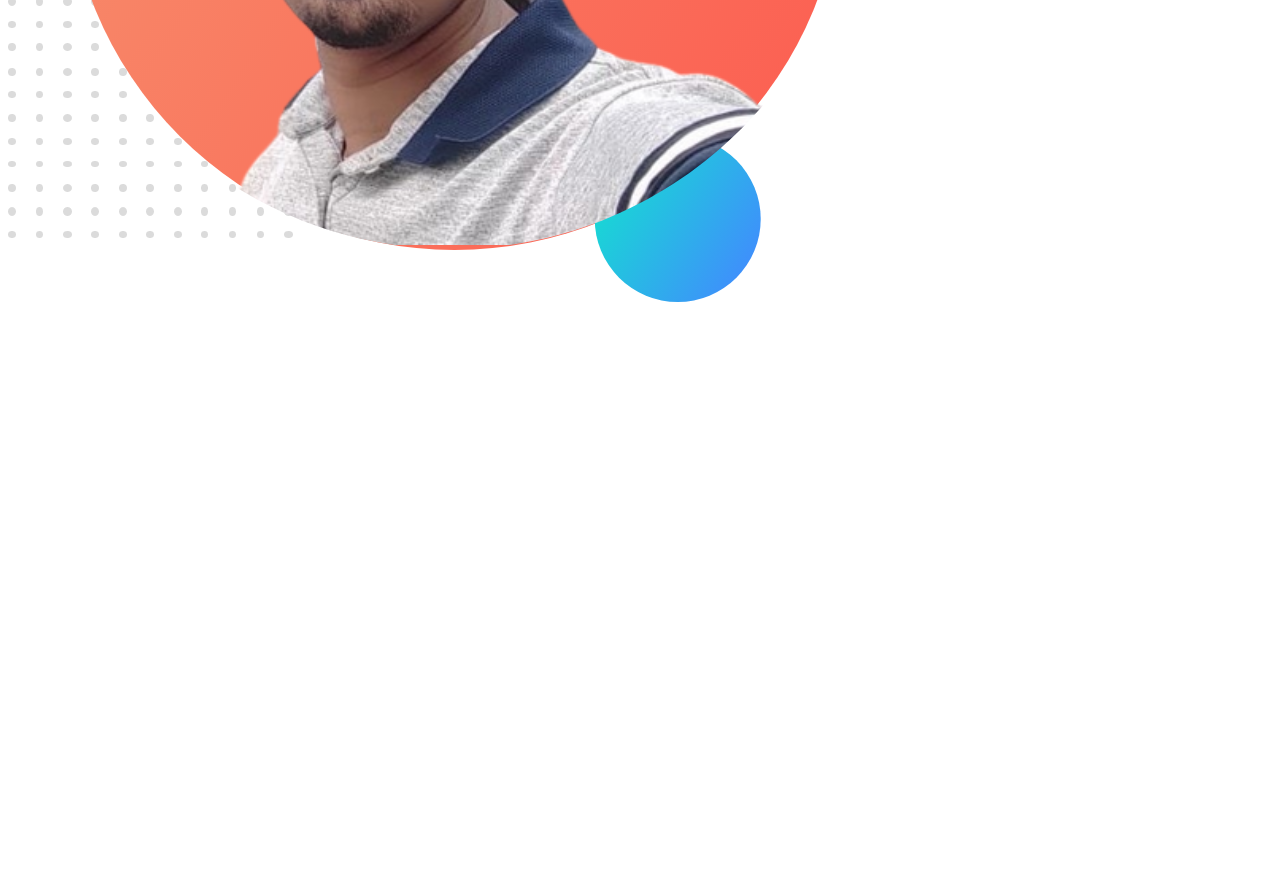
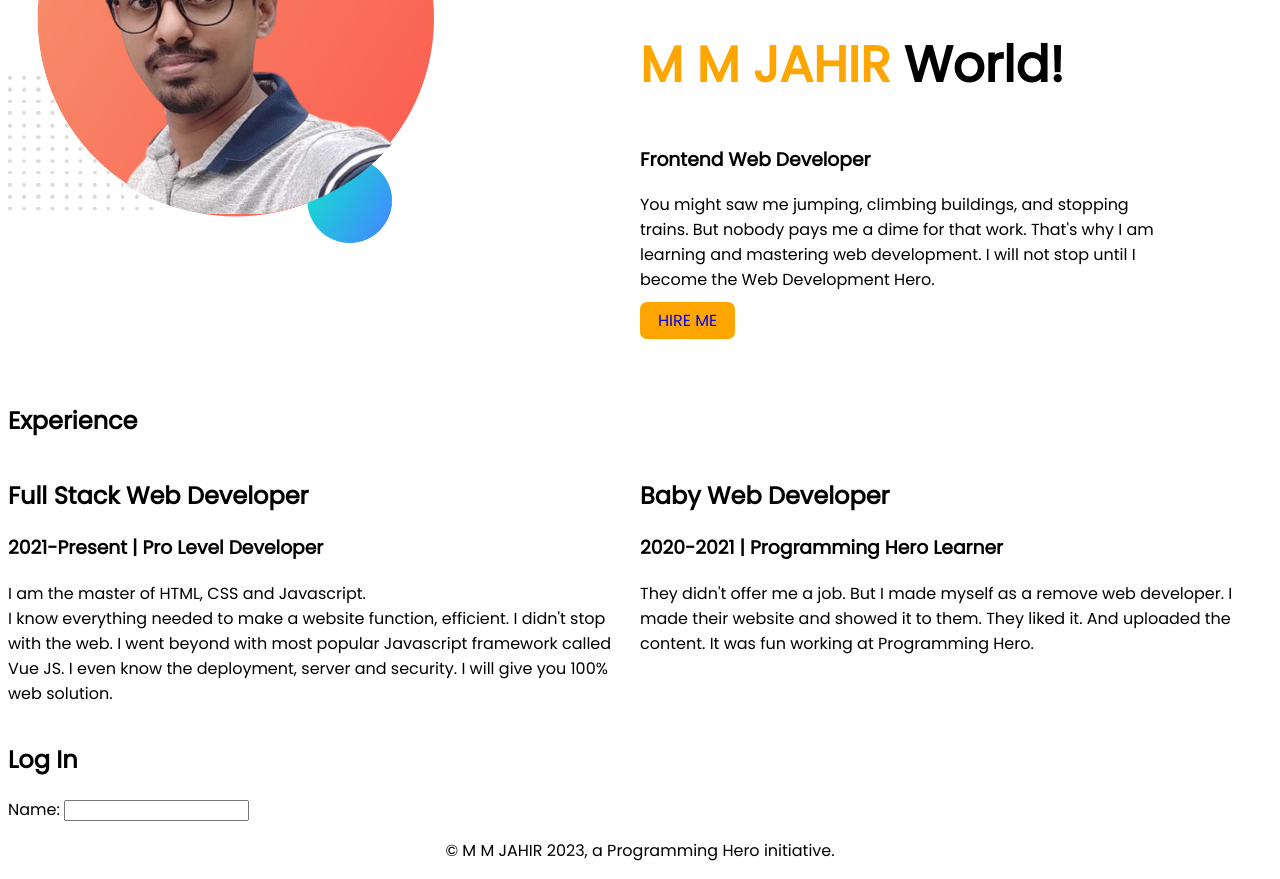
Before and after one commit to engrmmjahir/portfolio, a plain HTML site: page index.html in a window 1280 px wide. Shown: the part 751-1630 px from the top of the page. Before the commit the page ends 1065 px from the top, so only its background shows below. Drawn offline with Linux system fonts and the light colour scheme.

Commit message:
all section addedd

```diff
--- a/css/style.css
+++ b/css/style.css
@@ -1,7 +1,61 @@
+body {
+    font-family: 'Poppins', sans-serif;
+}
+
+/* #header-top {
+    background-image: url("images/top-banner.png");
+    background-repeat: no-repeat;
+    background-position: center;
+} */
+
+#top-banner {
+    display: flex;
+}
+
 .first-header {
     width: 50%;
+    margin: 50px;
+    padding: 0px 50px;
+    /* border: 1px solid red; */
+}
+
+.first-header h1 {
+    font-size: 50px;
+}
+
+.first-header span {
+    color: orange;
+}
+
+.first-header a {
+    text-decoration: none;
+    background-color: orange;
+    padding: 7px 18px;
+    border-radius: 7px;
+}
+
+.first-header a:hover {
+    background-color: tomato;
+    font-size: 30px;
 }
 
 .second-header {
     width: 50%;
+    /* border: 1px solid red; */
 }
+
+.second-header img {
+    width: 80%;
+}
+
+#exp-card {
+    display: flex;
+}
+
+.exp-section {
+    width: 50%;
+}
+
+footer p {
+    text-align: center;
+}
--- a/index.html
+++ b/index.html
@@ -6,14 +6,20 @@
     <meta http-equiv="X-UA-Compatible" content="IE=edge">
     <meta name="viewport" content="width=device-width, initial-scale=1.0">
     <title>Portfolio</title>
+    <link rel="preconnect" href="https://fonts.googleapis.com">
+    <link rel="preconnect" href="https://fonts.gstatic.com" crossorigin>
+    <link
+        href="https://fonts.googleapis.com/css2?family=Dancing+Script&family=Fira+Code&family=Fira+Sans&family=Lobster&family=Poppins&display=swap"
+        rel="stylesheet">
+    <link rel="stylesheet" href="css/style.css">
 </head>
 
 <body>
-    <header>
+    <header id="header-top">
         <section id="top-banner">
             <div class="first-header">
                 <h1>Welcome To</h1>
-                <h1>M M JAHIR World!</h1>
+                <h1> <span>M M JAHIR</span> World!</h1>
                 <h3>Frontend Web Developer</h3>
                 <p>You might saw me jumping, climbing buildings, and stopping trains. But nobody pays me a dime for that
                     work. That's why I am learning and mastering web development. I will not stop until I become the Web
@@ -25,6 +31,55 @@
             </div>
         </section>
     </header>
+    <main>
+        <section id="top-banner">
+            <div class="second-header">
+                <img src="images/jahir-bg.png" alt="">
+            </div>
+            <div class="first-header">
+                <h1>Welcome To</h1>
+                <h1> <span>M M JAHIR</span> World!</h1>
+                <h3>Frontend Web Developer</h3>
+                <p>You might saw me jumping, climbing buildings, and stopping trains. But nobody pays me a dime for that
+                    work. That's why I am learning and mastering web development. I will not stop until I become the Web
+                    Development Hero.</p>
+                <a href="#">HIRE ME</a>
+            </div>
+        </section>
+        <section id="third-section">
+            <h1>Experience</h1>
+            <div id="exp-card">
+                <div class="exp-section">
+                    <h1>Full Stack Web Developer</h1>
+                    <h3>2021-Present | Pro Level Developer</h3>
+                    <p>I am the master of HTML, CSS and Javascript. <br> I know everything needed to make a website
+                        function,
+                        efficient. I didn't stop with the web. I went beyond with most popular Javascript framework
+                        called
+                        Vue JS. I even know the deployment, server and security. I will give you 100% web solution.</p>
+                </div>
+                <div class="exp-section">
+                    <h1>Baby Web Developer</h1>
+                    <h3>2020-2021 | Programming Hero Learner</h3>
+                    <p>They didn't offer me a job. But I made myself as a remove web developer. I made their website and
+                        showed it to them. They liked it. And uploaded the content. It was fun working at Programming
+                        Hero.
+                    </p>
+                </div>
+            </div>
+        </section>
+        <section>
+            <h1>Log In</h1>
+            <form action="">
+                Name:
+                <input type="text" name="" id="">
+            </form>
+        </section>
+    </main>
+
+    <footer>
+        <p>© M M JAHIR 2023, a Programming Hero initiative.</p>
+    </footer>
 
 </body>
 
```
